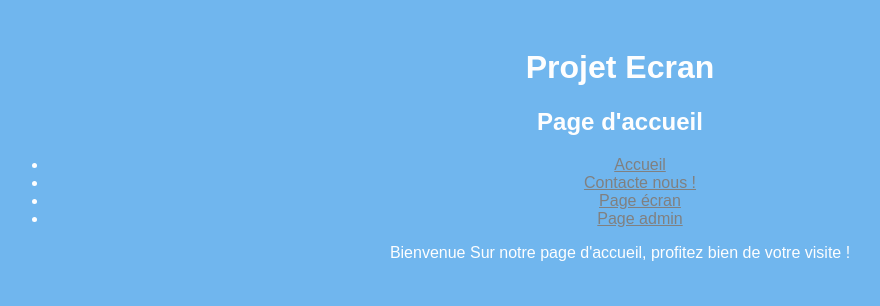
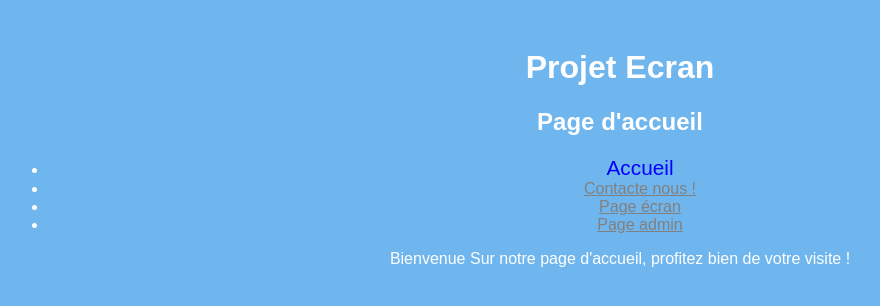
Before and after one commit to vianmora/Projet_ecrans, a Node project: template views/Home.ejs in a window 1280 px wide, with the pointer over the restyled element. Shown: the top 306 px of the page, without its empty margins (20-900 px from the left). Run offline with Node 20 templates, Linux system fonts and the light colour scheme; the template is opened without the code that fills it, so the values that code supplies are empty.

Commit message:
test du commit sur CSS

```diff
--- a/assets/style.css
+++ b/assets/style.css
@@ -10,8 +10,9 @@ a
 {
 color: grey;
 }
-a: hover
+a:hover
 {
   font-size : 1.3em;
   text-decoration: none;
+  color: blue;
 }
```
